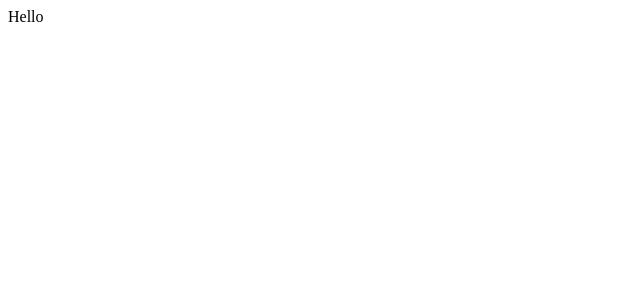
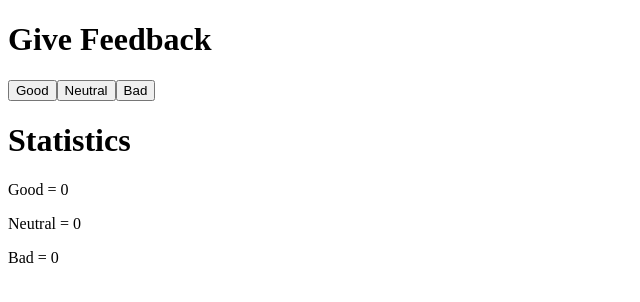
Before and after one commit to bazifabdullah/fullStackOpen, a React (Vite) app in the folder part1/unicafe/: page / in a window 1280 px wide. Shown: the top 302 px of the page, without its empty margins (0-640 px from the left). Built offline with nearby package versions, Linux system fonts and the light colour scheme.

Commit message:
Complete exercise 6 of part 1

```diff
--- a/part1/unicafe/src/App.jsx
+++ b/part1/unicafe/src/App.jsx
@@ -1,8 +1,48 @@
-function App() {
+import { useState } from 'react'
+
+const Header = (props) => (
+  <h1>{props.text}</h1>
+)
+
+const Button = (props) => (
+  <button onClick={props.onClick}>{props.text}</button>
+)
+
+const StatisticsValue = (props) => (
+  <p>
+    {props.text} = {props.value}
+  </p>
+)
+
+const App = () => {
+  const [good, setGood] = useState(0)
+  const [neutral, setNeutral] = useState(0)
+  const [bad, setBad] = useState(0)
+
+  const handleGoodClick = () => {
+    setGood(good + 1)
+  }
+
+  const handleNeutralClick = () => {
+    setNeutral(neutral + 1)
+  }
+
+  const handleBadClick = () => {
+    setBad(bad + 1)
+  }
 
   return (
     <div>
-      Hello
+      <Header text="Give Feedback" />
+
+      <Button onClick={handleGoodClick} text='Good' />
+      <Button onClick={handleNeutralClick} text='Neutral' />
+      <Button onClick={handleBadClick} text='Bad' />
+
+      <Header text='Statistics' />
+      <StatisticsValue text='Good' value={good} />
+      <StatisticsValue text='Neutral' value={neutral} />
+      <StatisticsValue text='Bad' value={bad} />
     </div>
   )
 }
```
